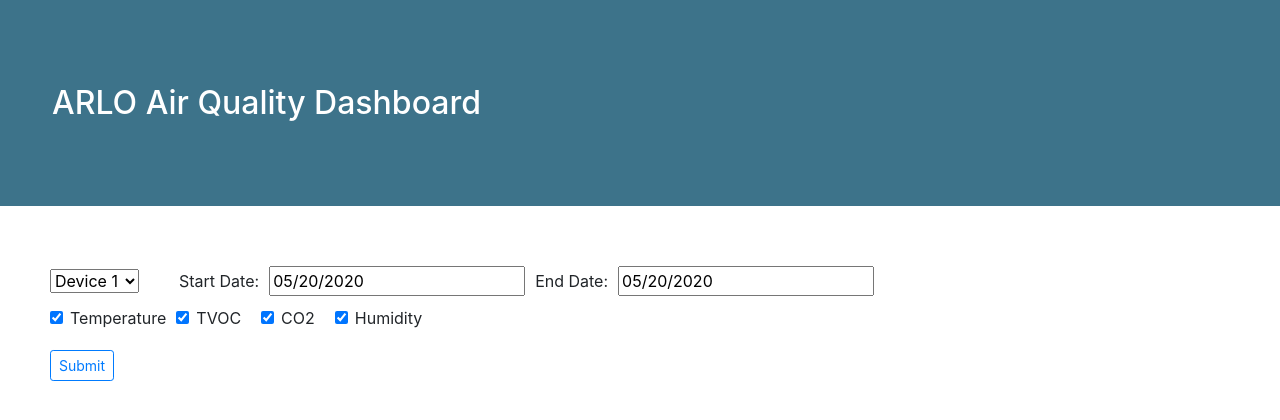
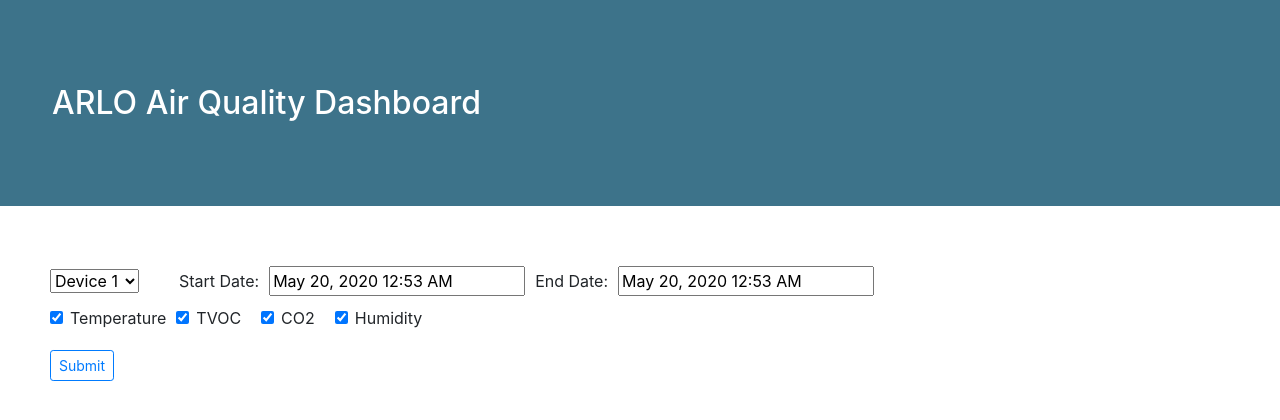
Before and after one commit to jcheong9/ARLO-Air-Quality-Dashboard, a React (Create React App) app: page /dashboard in a window 1280 px wide. Shown: the top 420 px of the page. Built offline with nearby package versions, Linux system fonts and the light colour scheme.

Commit message:
working on timestamp

```diff
--- a/src/pages/DashboardPage.js
+++ b/src/pages/DashboardPage.js
@@ -33,16 +33,16 @@ class DashboardPage extends Component {
     handleSubmit(event) {
 
         alert("device_id: " + this.state.device + "\n" +
-            "Start_date: " + moment(this.state.startDate).format('YYYY-MM-DD') + "\n" +
-            "End_date: " + moment(this.state.endDate).format('YYYY-MM-DD'));
+            "Start_date: " + moment(this.state.startDate).format('YYYY-MM-DD HH:mm') + "\n" +
+            "End_date: " + moment(this.state.endDate).format('YYYY-MM-DD HH:mm'));
         let tokenLocal = Cookies.get('token')
         fetch(`http://localhost:5000/readings?token=${tokenLocal}`, {
             method: 'post',
             headers: { 'Content-Type': 'application/json' },
             body: JSON.stringify({
                 "device_id": this.state.device,
-                "Start_date": moment(this.state.startDate).format('YYYY-MM-DD'),
-                "End_date": moment(this.state.endDate).format('YYYY-MM-DD'),
+                "Start_date": moment(this.state.startDate).format('YYYY-MM-DD HH:mm'),
+                "End_date": moment(this.state.endDate).format('YYYY-MM-DD HH:mm'),
                 "Temperature": this.state.Temperature,
                 "TVOC": this.state.TVOC,
                 "CO2": this.state.CO2,
@@ -121,11 +121,23 @@ class DashboardPage extends Component {
                         <DatePicker
                             selected={this.state.startDate}
                             onChange={this.changeStartDate}
+                            todayButton="Go to today"
+                            showTimeSelect
+                            timeFormat="HH:mm"
+                            timeIntervals={10}
+                            timeCaption="time"
+                            dateFormat="MMMM d, yyyy h:mm aa"
                         />
                         <label>End Date: </label>
                         <DatePicker
                             selected={this.state.endDate}
                             onChange={this.changeEndDate}
+                            todayButton="Go to today"
+                            showTimeSelect
+                            timeFormat="HH:mm"
+                            timeIntervals={10}
+                            timeCaption="time"
+                            dateFormat="MMMM d, yyyy h:mm aa"
                         />
                         <div className="checkbox-group">
                             {cboxItems}
```
